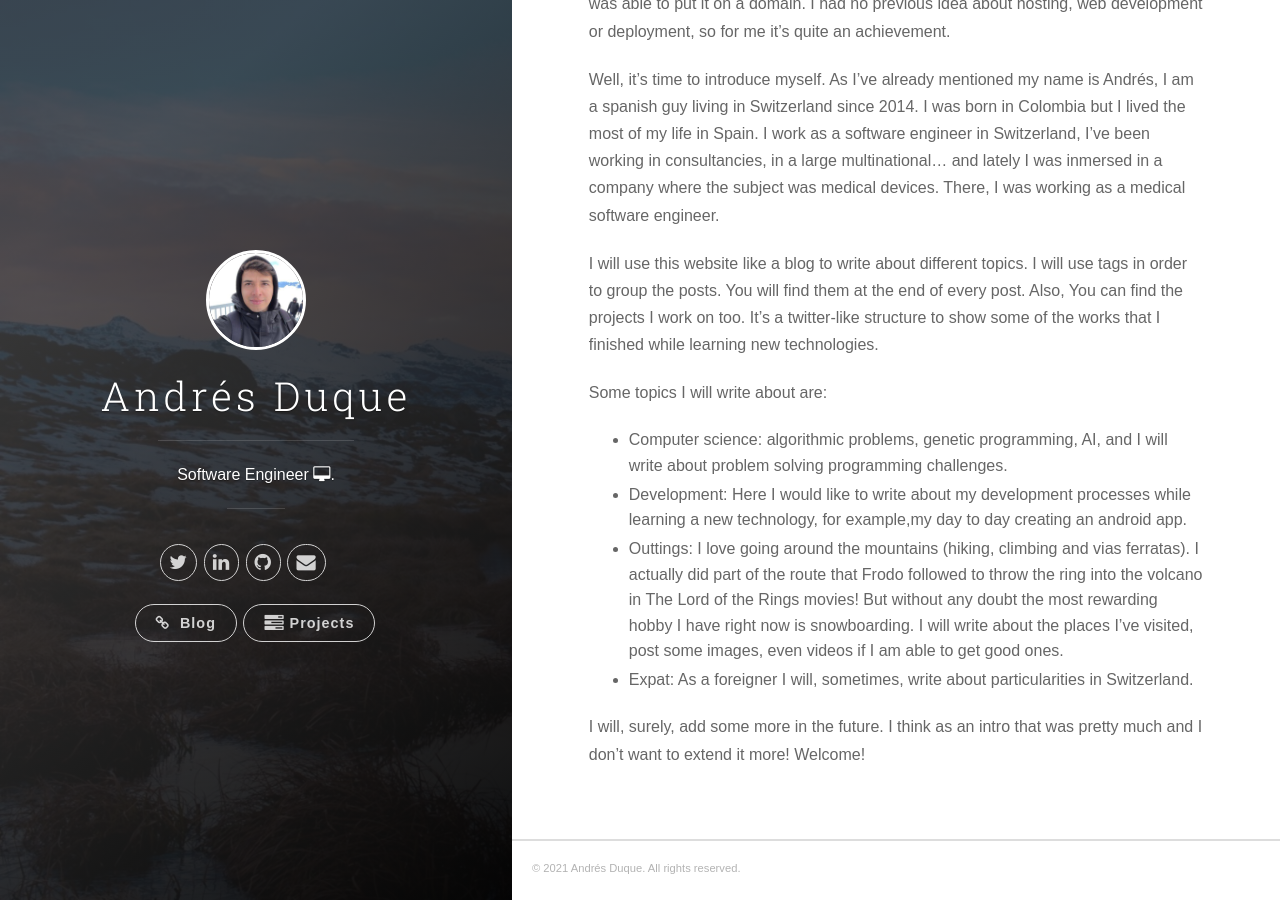
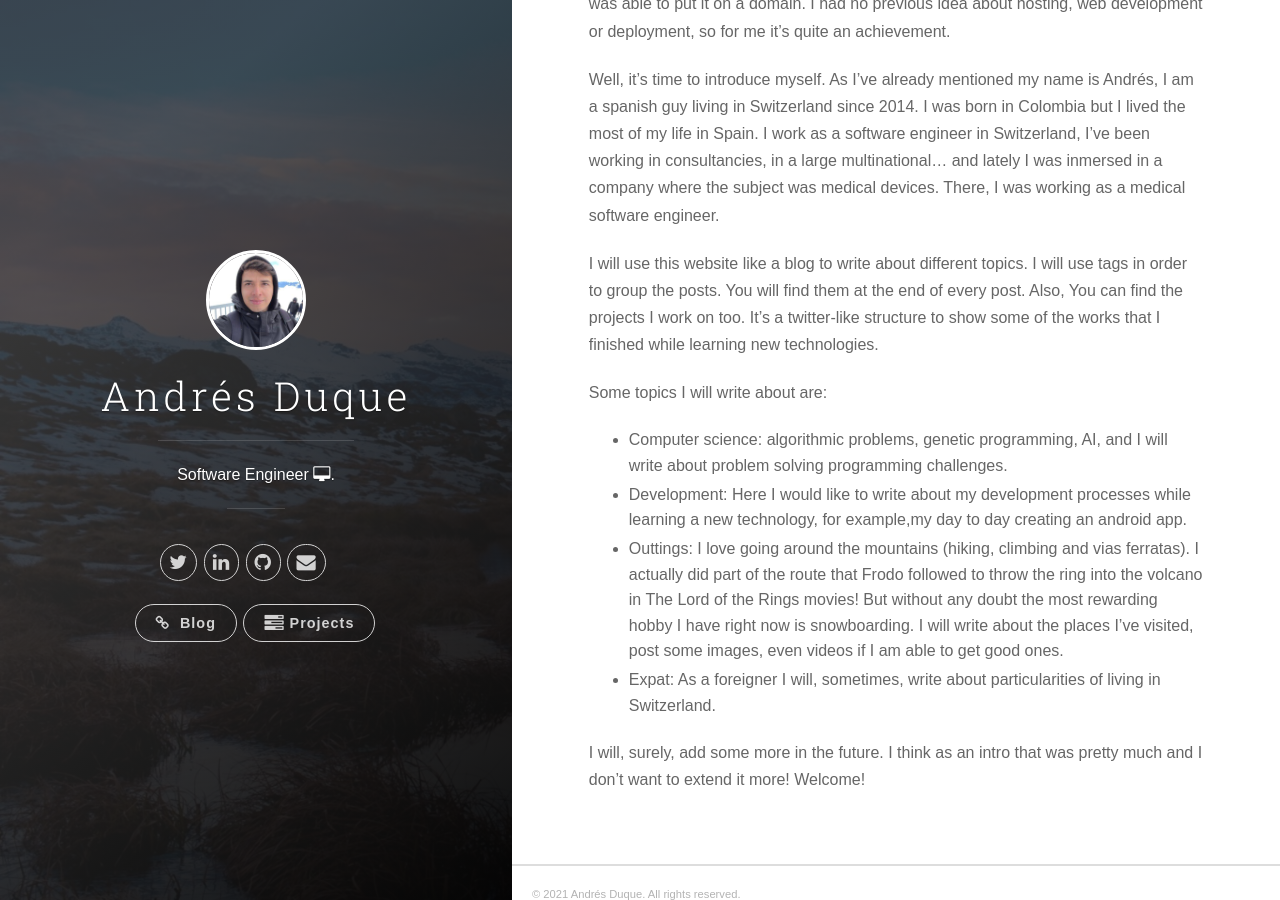
Before and after one commit to AndresDuque/andresduque.github.io, a Jekyll site: the page built from _posts/2020-01-09-Hey-there!-Welcome to my blog.md, in a window 1280 px wide and 900 px high, scrolled down 539 px. Built offline with Jekyll 4.4.1, drawn with Linux system fonts in a browser that asks for light colours.

Commit message:
Fixing typo

```diff
--- a/_posts/2020-01-09-Hey-there!-Welcome to my blog.md
+++ b/_posts/2020-01-09-Hey-there!-Welcome to my blog.md
@@ -20,6 +20,6 @@ Some topics I will write about are:
   - Computer science: algorithmic problems, genetic programming, AI, and I will write about problem solving programming challenges.
   - Development: Here I would like to write about my development processes while learning a new technology, for example,my day to day creating an android app.
   - Outtings: I love going around the mountains (hiking, climbing and  vias ferratas). I actually did part of the route that Frodo followed to throw the ring into the volcano in The Lord of the Rings movies! But without any doubt the most rewarding hobby I have right now is snowboarding. I will write about the places I've visited, post some images, even videos if I am able to get good ones.
-  - Expat: As a foreigner I will, sometimes, write about particularities in Switzerland.
+  - Expat: As a foreigner I will, sometimes, write about particularities of living in Switzerland.
 
 I will, surely, add some more in the future. I think as an intro that was pretty much and I don't want to extend it more! Welcome!
```
